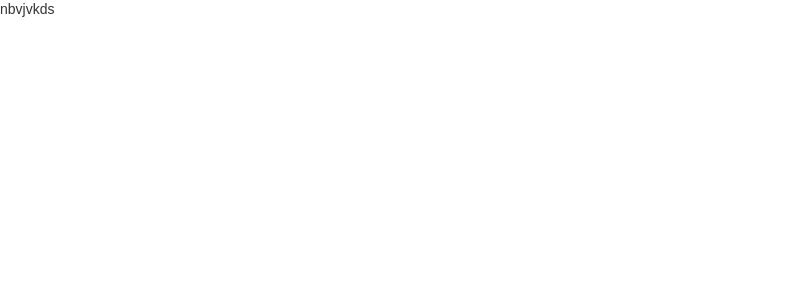
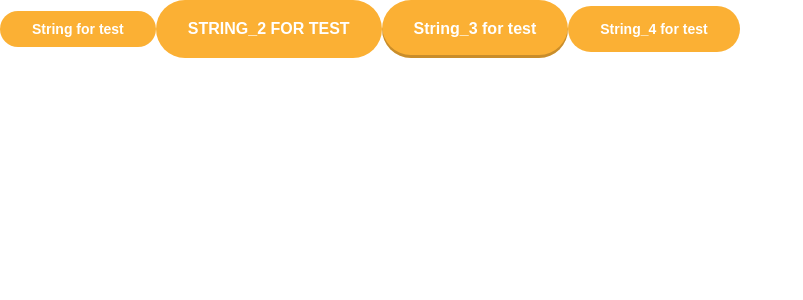
Before and after one commit to annadruzhinina/megapack, a React (Create React App) app: page / in a window 1280 px wide. Shown: the top 300 px of the page, without its empty margins (0-803 px from the left). Built offline with nearby package versions, Linux system fonts and the light colour scheme.

Commit message:
#3 Add component button.

```diff
--- a/src/components/App.js
+++ b/src/components/App.js
@@ -1,8 +1,14 @@
+import React from "react";
+import Button from "../shared/components/Button";
+
 function App() {
   return (
-   <div>
-     nbvjvkds
-   </div>
+    <div>
+      <Button text={'String for test'}/>
+      <Button text={'String_2 for test'} btnStyle={'lg'}/>
+      <Button text={'String_3 for test'} btnStyle={'shadow'}/>
+      <Button text={'String_4 for test'} btnStyle={'md'}/>
+    </div>
   );
 }
 
--- /dev/null
+++ b/src/shared/components/Button.js
@@ -0,0 +1,32 @@
+import React from 'react';
+
+import "../../styles/components/button/btn-primary-lg.scss";
+import "../../styles/components/button/btn-primary-md.scss";
+import "../../styles/components/button/btn-primary-sm.scss";
+import "../../styles/components/button/btn-primary-shadow.scss";
+
+function Button({text, btnStyle}) {
+  const primaryLg = 'mp-btn-primary--lg';
+  const primaryShadow = 'mp-btn-primary--shadow';
+  const primaryMd = 'mp-btn-primary--md';
+  const primarySm = 'mp-btn-primary--sm';
+
+  const checkClass = (value) => {
+    switch (value) {
+      case 'lg':
+        return primaryLg;
+      case 'shadow':
+        return primaryShadow;
+      case 'md':
+        return primaryMd;
+      default:
+        return primarySm;
+    }
+  }
+
+  return (
+    <button className={checkClass(btnStyle)}>{text}</button>
+  );
+}
+
+export default Button;
--- /dev/null
+++ b/src/styles/components/button/btn-primary-lg.scss
@@ -0,0 +1,7 @@
+@import "mixin-btn-variant";
+
+.mp-btn-primary--lg {
+  @include btn-variant($button-primary-lg, $bt-primary-lg-text, $btn-primary-bg, $btn-primary-color, $btn-primary-bg-action);
+  text-transform: uppercase;
+
+}
--- /dev/null
+++ b/src/styles/components/button/btn-primary-md.scss
@@ -0,0 +1,6 @@
+@import "mixin-btn-variant";
+
+.mp-btn-primary--md {
+  @include btn-variant($button-primary-md, $bt-primary-md-text, $btn-primary-bg, $btn-primary-color, $btn-primary-bg-action);
+
+}
--- /dev/null
+++ b/src/styles/components/button/btn-primary-shadow.scss
@@ -0,0 +1,6 @@
+@import "mixin-btn-variant";
+
+.mp-btn-primary--shadow {
+  @include btn-variant($button-primary-lg, $bt-primary-lg-text, $btn-primary-bg, $btn-primary-color, $btn-primary-bg-action);
+  box-shadow: $btn-primary-shadow;
+}
--- /dev/null
+++ b/src/styles/components/button/btn-primary-sm.scss
@@ -0,0 +1,6 @@
+@import "mixin-btn-variant";
+
+.mp-btn-primary--sm {
+  @include btn-variant($button-primary-sm, $bt-primary-sm-text, $btn-primary-bg, $btn-primary-color, $btn-primary-bg-action);
+
+}
--- /dev/null
+++ b/src/styles/components/button/mixin-btn-variant.scss
@@ -0,0 +1,32 @@
+@import "../../variables/variables";
+
+@mixin btn-variant($btn-height, $btn-font-size, $background, $color, $background-action) {
+  height: $btn-height;
+  font-family: $font-opensans-regular;
+  font-weight: bold;
+  font-size: $btn-font-size;
+  overflow: hidden;
+  display: inline-flex;
+  justify-content: center;
+  align-items: center;
+  padding: $space-base-half $space-base-double;
+  background-color: $background;
+  border-radius: $btn-height/2;
+  color: $color;
+  white-space: nowrap;
+  cursor: pointer;
+  border: 0;
+
+  &:hover,
+  &:active,
+  &:focus {
+    background: $background-action;
+    color: $color;
+  }
+
+
+  // For mobile.
+  @media (max-width: $screen-xs) {
+    width: 100%;
+  }
+}
--- a/src/styles/variables/variables-color.scss
+++ b/src/styles/variables/variables-color.scss
@@ -13,3 +13,11 @@ $color-blue: #363f48;
 */
 $body-color: $color-grey-darker;
 $body-bg: $color-white;
+
+/*
+* Buttons.
+*/
+$btn-primary-bg: $color-primary;
+$btn-primary-bg-action: $color-primary-dark;
+$btn-primary-color: $color-white;
+$btn-primary-shadow: 0 -3px 0px 0px rgba(0,0,0,0.2) inset;
--- a/src/styles/variables/variables.scss
+++ b/src/styles/variables/variables.scss
@@ -21,7 +21,7 @@ $screen-md: 680px;
 /*
 * Spaces.
 */
-$space-base: 18px;
+$space-base: 16px;
 $space-base-half: $space-base/2;
 $space-base-double: $space-base*2;
 $space-base-triple: $space-base*3;
@@ -52,3 +52,14 @@ $transition-base: .27s ease-in-out;
 * Scrollbar.
 */
 $scrollbar-size: 8px;
+
+/*
+* Buttons.
+*/
+$button-primary-sm: 36px;
+$button-primary-md: 46px;
+$button-primary-lg: 58px;
+
+$bt-primary-sm-text: 14px;
+$bt-primary-md-text: 14px;
+$bt-primary-lg-text: 16px;
```
